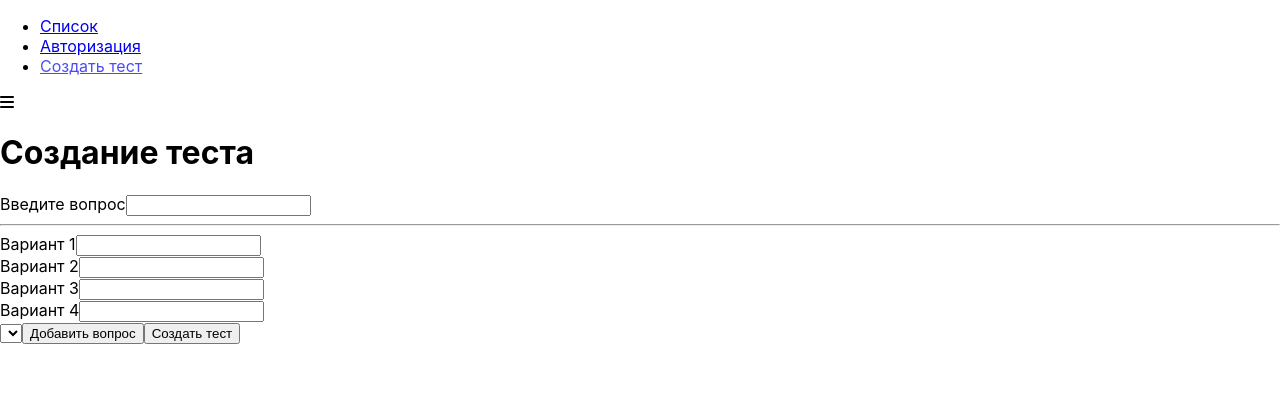
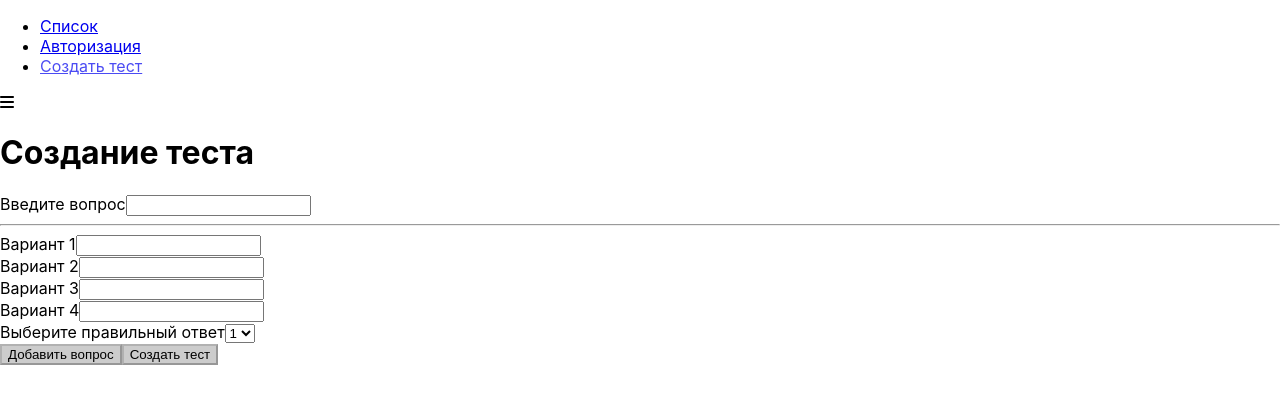
Before and after one commit to ekzema/react-quiz, a React app: page /quiz-creator in a window 1280 px wide. Shown: the top 404 px of the page. Built offline with nearby package versions, Linux system fonts and the light colour scheme.

Commit message:
Lesson 9.10

```diff
--- /dev/null
+++ b/src/components/UI/Select/Select.css
@@ -0,0 +1,21 @@
+.Select {
+    margin-bottom: 15px;
+}
+
+.Select label {
+    margin: 0 0 3px 0;
+    padding: 0;
+    font-weight: bold;
+    display: block;
+}
+
+.Select select {
+    display: block;
+    box-sizing: border-box;
+    border: 1px solid #bebebe;
+    margin: 0 0 5px;
+    height: 29px;
+    width: 100%;
+    outline: none;
+    transition: all 300ms ease-in-out;
+}
--- /dev/null
+++ b/src/components/UI/Select/Select.js
@@ -0,0 +1,30 @@
+import React from 'react'
+import classes from './Select.css'
+
+const Select = props => {
+  const htmlFor = `${props.label}-${Math.random()}`
+
+  return (
+    <div className={classes.Select}>
+      <label htmlFor={htmlFor}>{props.label}</label>
+      <select
+        id={htmlFor}
+        value={props.value}
+        onChange={props.onChange}
+      >
+        { props.options.map((option, index) => {
+          return (
+            <option
+              value={option.value}
+              key={option.value + index}
+            >
+              {option.text}
+            </option>
+          )
+        }) }
+      </select>
+    </div>
+  )
+}
+
+export default Select
--- a/src/containers/QuizCreator/QuizCreator.js
+++ b/src/containers/QuizCreator/QuizCreator.js
@@ -2,7 +2,8 @@ import React, {Component} from 'react'
 import classes from './QuizCreator.css'
 import Button from '../../components/UI/Button/Button'
 import Input from '../../components/UI/Input/Input'
-import {createControl} from '../../form/formFramework'
+import Select from '../../components/UI/Select/Select'
+import {createControl, validate, validateForm} from '../../form/formFramework'
 import Auxiliary from '../../hoc/Auxiliary/Auxiliary'
 
 function createOptionControl(number) {
@@ -30,6 +31,8 @@ export default class QuizCreator extends Component {
 
   state = {
     quiz: [],
+    isFormValid: false,
+    rightAnswerId: 1,
     formControls: createFormControls()
   }
 
@@ -37,16 +40,57 @@ export default class QuizCreator extends Component {
     event.preventDefault()
   }
 
-    addQuestionHandler = () => {
+  addQuestionHandler = event => {
+    event.preventDefault()
 
+    const quiz = this.state.quiz.concat()
+    const index = quiz.length + 1
+
+    const {question, option1, option2, option3, option4} = this.state.formControls
+
+    const questionItem = {
+      question: question.value,
+      id: index,
+      rightAnswerId: this.state.rightAnswerId,
+      answers: [
+        {text: option1.value, id: option1.id},
+        {text: option2.value, id: option2.id},
+        {text: option3.value, id: option3.id},
+        {text: option4.value, id: option4.id}
+      ]
     }
 
-    createQuizHandler = () => {
+    quiz.push(questionItem)
 
+    this.setState({
+      quiz,
+      isFormValid: false,
+      rightAnswerId: 1,
+      formControls: createFormControls()
+    })
+  }
+
+  createQuizHandler = event => {
+    event.preventDefault()
+
+    console.log(this.state.quiz)
+    // TODO: Server
   }
 
   changeHandler = (value, controlName) => {
+    const formControls = { ...this.state.formControls }
+    const control = { ...formControls[controlName] }
 
+    control.touched = true
+    control.value = value
+    control.valid = validate(control.value, control.validation)
+
+    formControls[controlName] = control
+
+    this.setState({
+      formControls,
+      isFormValid: validateForm(formControls)
+    })
   }
 
   renderControls() {
@@ -70,7 +114,25 @@ export default class QuizCreator extends Component {
     })
   }
 
+  selectChangeHandler = event => {
+    this.setState({
+      rightAnswerId: +event.target.value
+    })
+  }
+
   render() {
+    const select = <Select
+      label="Выберите правильный ответ"
+      value={this.state.rightAnswerId}
+      onChange={this.selectChangeHandler}
+      options={[
+        {text: 1, value: 1},
+        {text: 2, value: 2},
+        {text: 3, value: 3},
+        {text: 4, value: 4}
+      ]}
+    />
+
     return (
       <div className={classes.QuizCreator}>
         <div>
@@ -80,11 +142,12 @@ export default class QuizCreator extends Component {
 
             { this.renderControls() }
 
-                        <select></select>
+            { select }
 
             <Button
               type="primary"
               onClick={this.addQuestionHandler}
+              disabled={!this.state.isFormValid}
             >
               Добавить вопрос
             </Button>
@@ -92,6 +155,7 @@ export default class QuizCreator extends Component {
             <Button
               type="success"
               onClick={this.createQuizHandler}
+              disabled={this.state.quiz.length === 0}
             >
               Создать тест
             </Button>
--- a/src/form/formFramework.js
+++ b/src/form/formFramework.js
@@ -7,3 +7,29 @@ export function createControl(config, validation) {
     value: ''
   }
 }
+
+export function validate(value, validation = null) {
+  if (!validation) {
+    return true
+  }
+
+  let isValid = true
+
+  if (validation.required) {
+    isValid = value.trim() !== '' && isValid
+  }
+
+  return isValid
+}
+
+export function validateForm(formControls) {
+  let isFormValid = true
+
+  for (let control in formControls) {
+    if (formControls.hasOwnProperty(control)) {
+      isFormValid = formControls[control].valid && isFormValid
+    }
+  }
+
+  return isFormValid
+}
```
Lines whose indentation alone changed are shown as unchanged.
